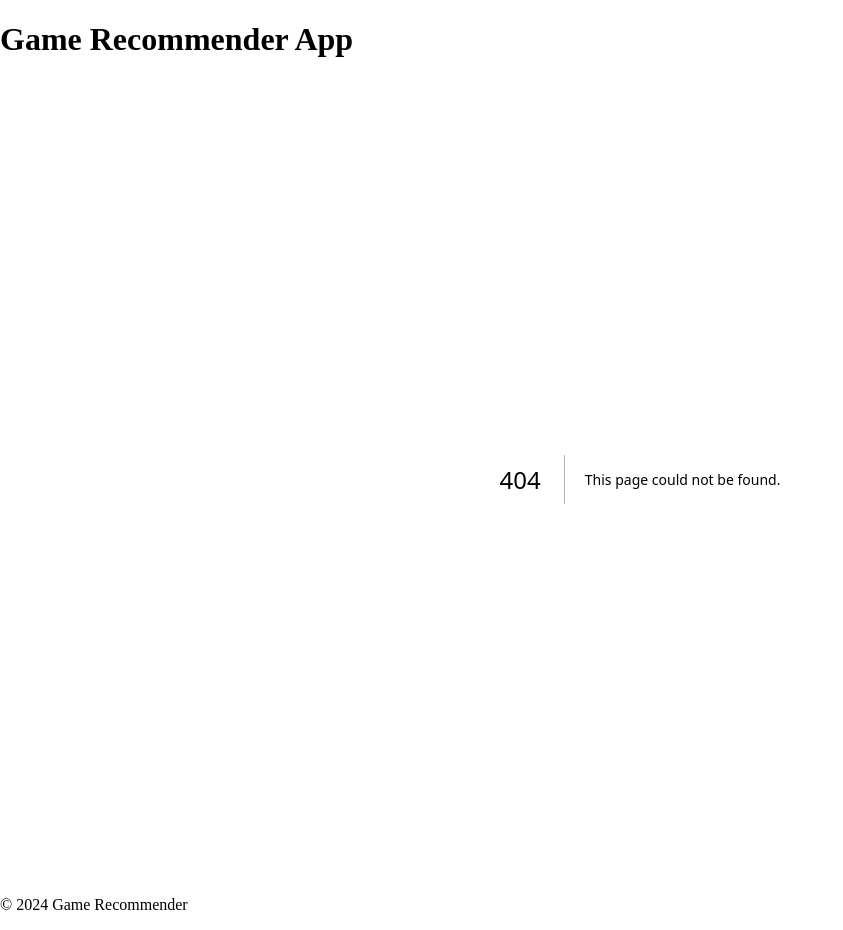
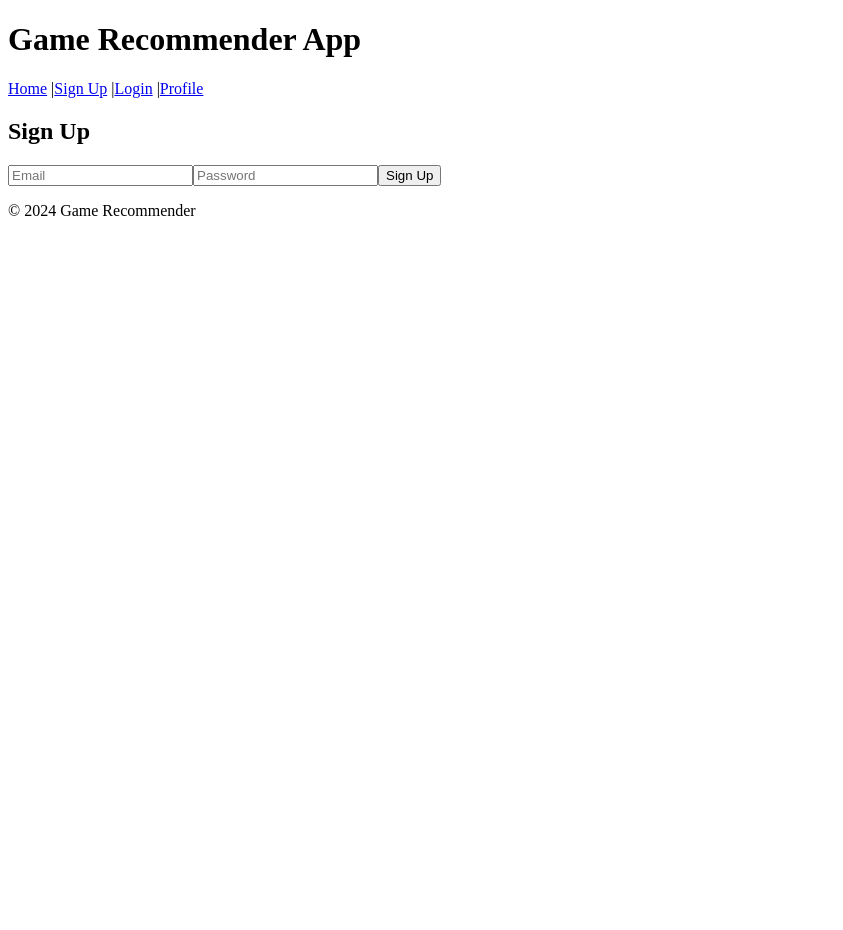
Before and after one commit to CostaPasta/mood2game, a Next.js app in the folder frontend/: page /signup in a window 1280 px wide. Before the commit this address had no page. Shown: the whole page, without its empty margins (0-843 px from the left). After the commit the page ends 800 px from the top, so only its background shows below. Built offline with nearby package versions, Linux system fonts and the light colour scheme.

Commit message:
added firebase functionality, the ability to make an account and sign out etc

```diff
--- /dev/null
+++ b/frontend/app/firebaseConfig.js
@@ -0,0 +1,16 @@
+import { initializeApp } from "firebase/app";
+import { getAuth } from "firebase/auth";
+
+const firebaseConfig = {
+  apiKey: "AIzaSyDjTqLwzPaaw5T2ECrZnYzACxBDoDBZE1E",
+  authDomain: "moodtogame-d835a.firebaseapp.com",
+  projectId: "moodtogame-d835a",
+  storageBucket: "moodtogame-d835a.appspot.com",
+  messagingSenderId: "739118756815",
+  appId: "1:739118756815:web:f21adb735d2c6a63ebd8ba",
+  measurementId: "G-XN5M0ENQZB"
+};
+
+// Initialize Firebase
+const app = initializeApp(firebaseConfig);
+export const auth = getAuth(app);
--- a/frontend/app/layout.js
+++ b/frontend/app/layout.js
@@ -4,6 +4,12 @@ export default function RootLayout({ children }) {
       <body>
         <header>
           <h1>Game Recommender App</h1>
+          <nav>
+            <a href="/">Home</a> |
+            <a href="/signup">Sign Up</a> |
+            <a href="/login">Login</a> |
+            <a href="/profile">Profile</a>
+          </nav>
         </header>
         <main>{children}</main>
         <footer>
--- /dev/null
+++ b/frontend/app/signup/page.js
@@ -0,0 +1,42 @@
+'use client';
+
+import React, { useState } from 'react';
+import { auth } from '../firebaseConfig';
+import { createUserWithEmailAndPassword } from 'firebase/auth';
+
+const SignUp = () => {
+  const [email, setEmail] = useState('');
+  const [password, setPassword] = useState('');
+  const [message, setMessage] = useState('');
+
+  const handleSignUp = async () => {
+    try {
+      await createUserWithEmailAndPassword(auth, email, password);
+      setMessage("Signup successful!");
+    } catch (error) {
+      setMessage(`Error: ${error.message}`);
+    }
+  };
+
+  return (
+    <div>
+      <h2>Sign Up</h2>
+      <input
+        type="email"
+        placeholder="Email"
+        value={email}
+        onChange={(e) => setEmail(e.target.value)}
+      />
+      <input
+        type="password"
+        placeholder="Password"
+        value={password}
+        onChange={(e) => setPassword(e.target.value)}
+      />
+      <button onClick={handleSignUp}>Sign Up</button>
+      <p>{message}</p>
+    </div>
+  );
+};
+
+export default SignUp;
--- a/package.json
+++ b/package.json
@@ -1,5 +1,6 @@
 {
   "dependencies": {
-    "cors": "^2.8.5"
+    "cors": "^2.8.5",
+    "firebase": "^10.14.1"
   }
 }
```
Also changed, not shown: frontend/app/login/page.js (added, +42 -0 lines), frontend/app/profile/page.js (added, +30 -0 lines), frontend/app/jsconfig.json (renamed from frontend/jsconfig.json), 2 other files (tests, documents, lock files or other folders).
